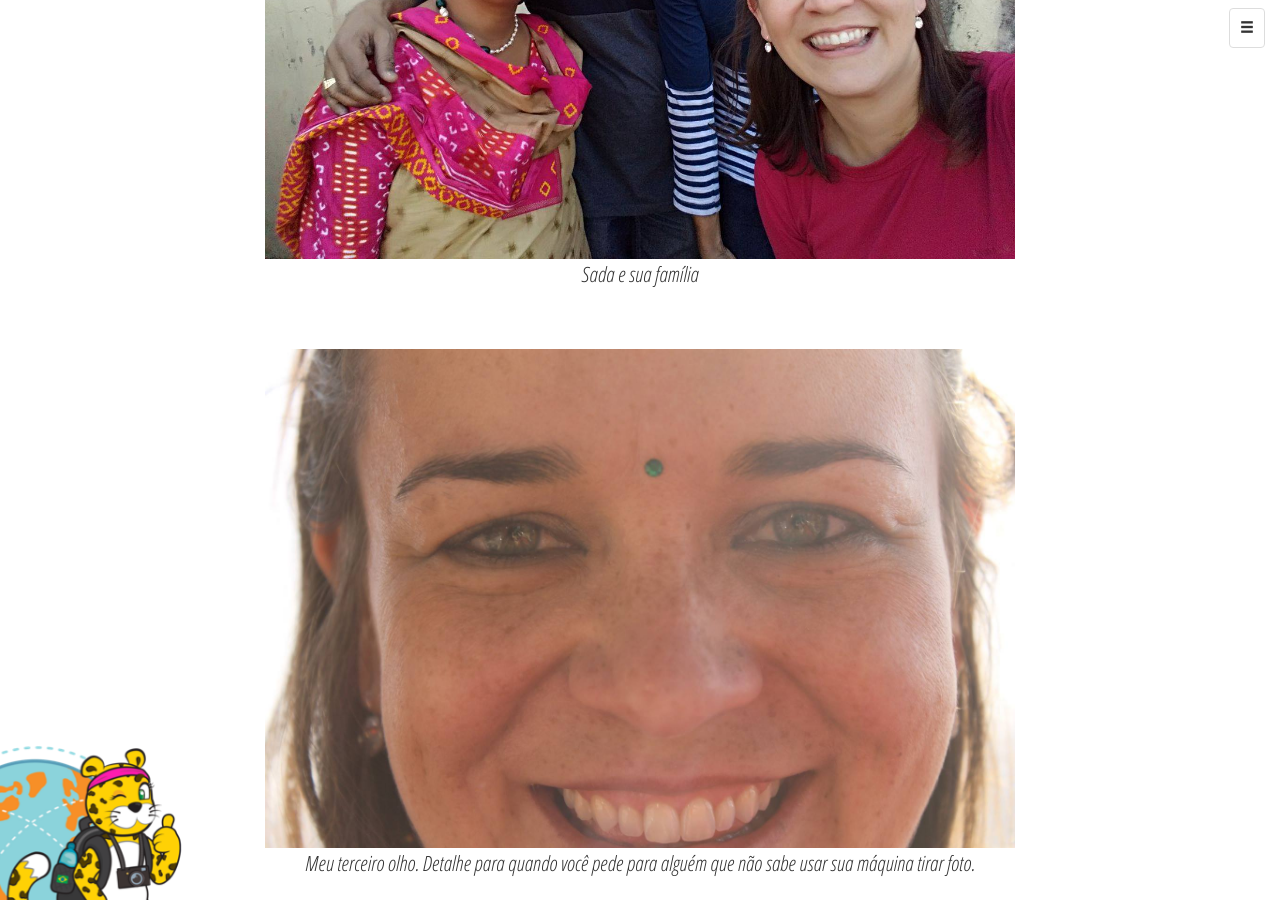
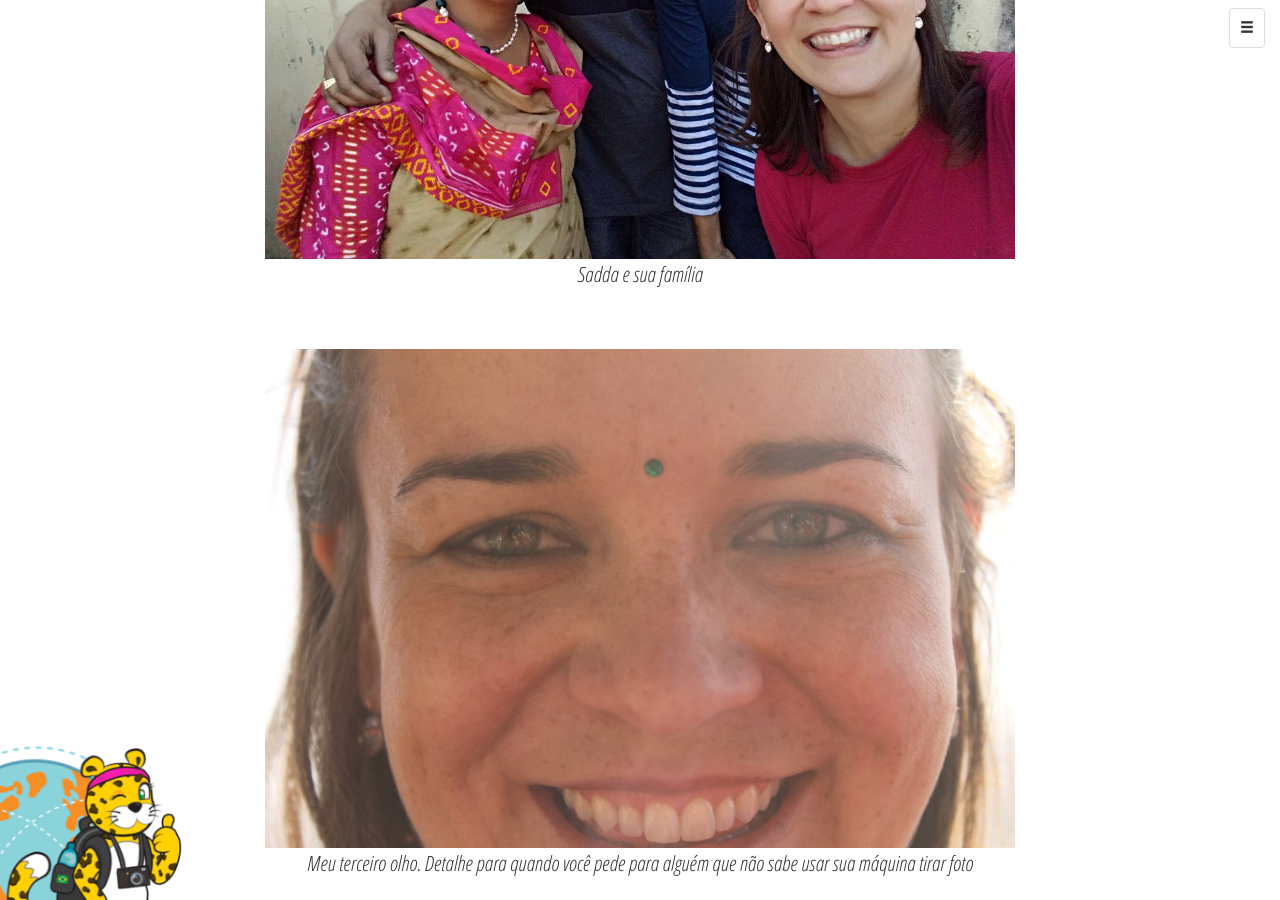
Before and after one commit to amandaferrari/project-grace-marguerite, a Jekyll site: the page built from _posts/2017-02-22-terceiro-olho.md, in a window 1280 px wide and 900 px high, scrolled down 2256 px. Built offline with Jekyll 4.4.1, drawn with Linux system fonts in a browser that asks for light colours; nearby versions of some CDN libraries; emoji names are drawn with the system emoji font; some web fonts are replaced; comment, search, counter and statistics services are not loaded.

Commit message:
Update 2017-02-22-terceiro-olho.md

```diff
--- a/_posts/2017-02-22-terceiro-olho.md
+++ b/_posts/2017-02-22-terceiro-olho.md
@@ -35,8 +35,8 @@
 
 Acho que explicar que a situação das mulheres no Brasil é muito melhor que a delas é minha obrigação. Afinal elas precisam enxergar que sua condição social não pode ser ignorada. Mas tentar fazer com elas enxerguem que uma mulher pode, sim, viajar sozinha e sem o marido, exige muita assimilação e o pouco tempo que vou passar por aqui não fará grande diferença. Mas espero ao menos plantar uma semente da heresia na cabeça de alguma dessas almas curiosas que vagam sem sonhos por esse país.
 
-![Sada e sua família]({{site.baseurl}}/assets/images/photos/posts/sada.jpg)*Sada e sua família*
+![Sadda e sua família]({{site.baseurl}}/assets/images/photos/posts/sada.jpg)*Sadda e sua família*
 
-![Meu terceiro olho. Detalhe para quando você pede para alguém que não sabe usar sua máquina tirar foto.]({{site.baseurl}}/assets/images/photos/posts/me3olho.jpg)*Meu terceiro olho. Detalhe para quando você pede para alguém que não sabe usar sua máquina tirar foto.*
+![Meu terceiro olho. Detalhe para quando você pede para alguém que não sabe usar sua máquina tirar foto]({{site.baseurl}}/assets/images/photos/posts/me3olho.jpg)*Meu terceiro olho. Detalhe para quando você pede para alguém que não sabe usar sua máquina tirar foto*
 
-Nota para o Petithi: eu já acostumei tanto a falar que sou casada que quando voltar pro Brasil vou manter meu estado civil. :joy:
+:exclamation: Nota para o Petithi: eu já acostumei tanto a falar que sou casada que quando voltar pro Brasil vou manter meu estado civil. :joy:
```
